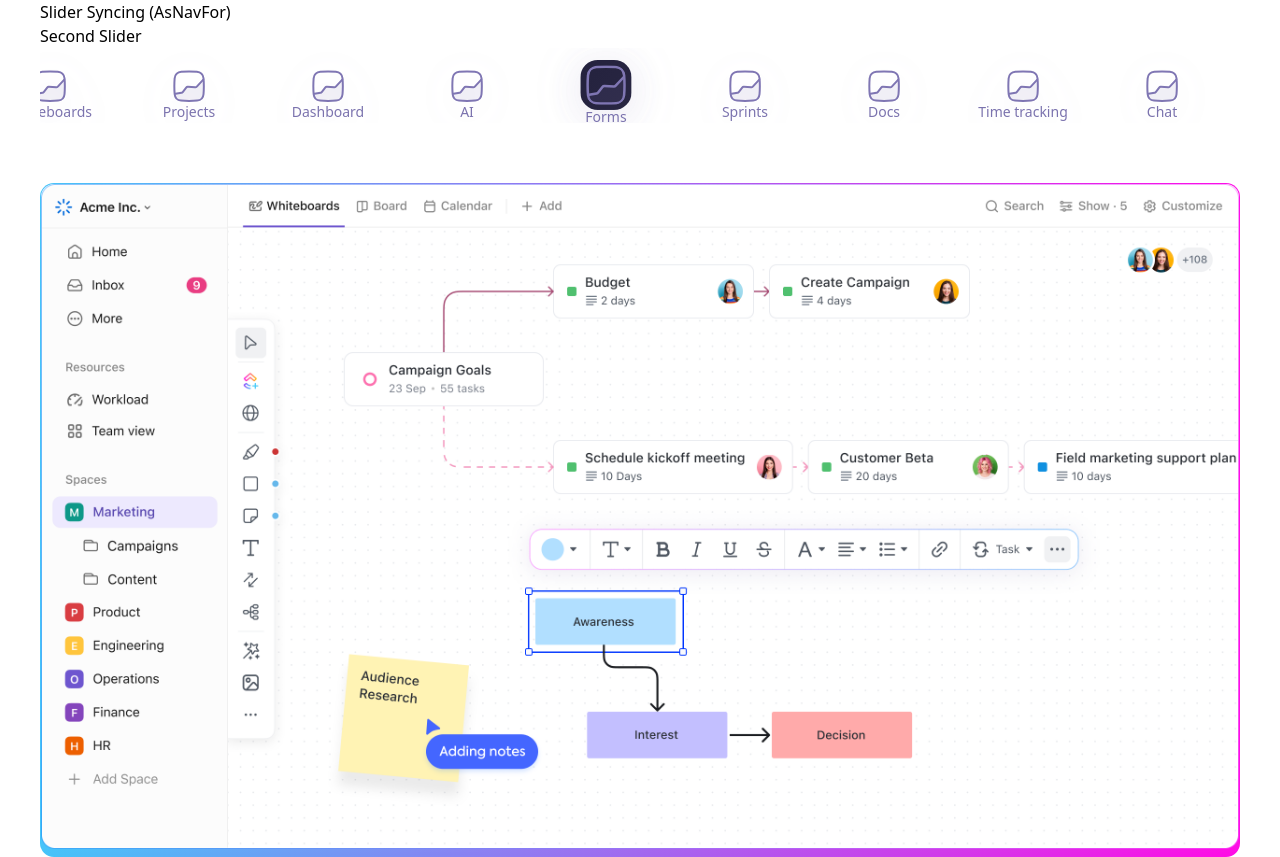
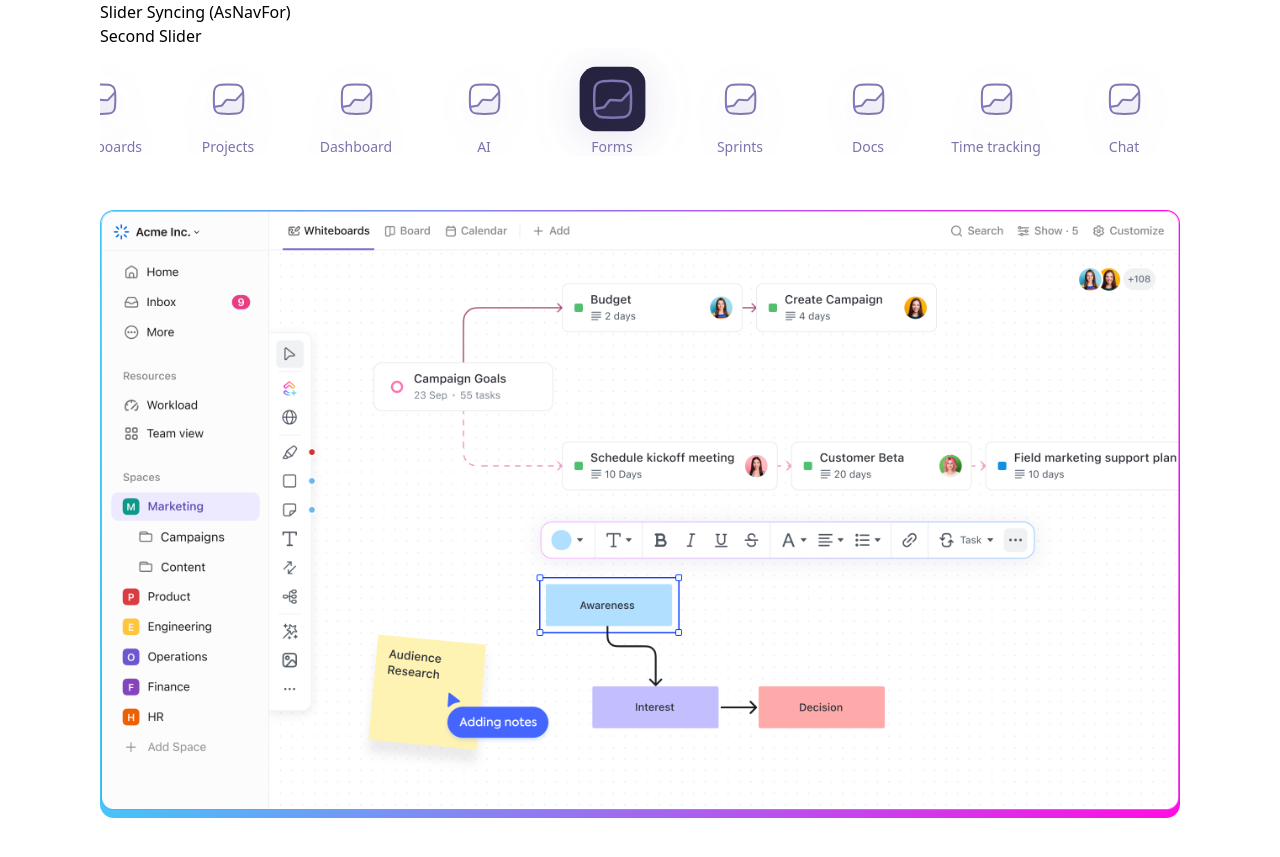
Before and after one commit to bhadri01/tas10, a React (Vite) app: page / in a window 1280 px wide. After the commit the page ends 818 px from the top, so only its background shows below. Built offline with nearby package versions, Linux system fonts and the light colour scheme.

Commit message:
chore: Update Slider component padding and margin for better alignment and spacing

```diff
--- a/src/components/Slider.tsx
+++ b/src/components/Slider.tsx
@@ -25,7 +25,7 @@ export default function ImageSlider() {
         focusOnSelect={true}
         centerMode={true}
         arrows={false}
-        centerPadding="10px"
+        centerPadding="0px"
         className='nav-slider'
       >
         <div className='parent-box'>
--- a/src/styles/app.scss
+++ b/src/styles/app.scss
@@ -5,15 +5,17 @@
             background: linear-gradient(130deg, #24223e, #282642);
             transform: scale(1.25);
             filter: drop-shadow(0 5px 20px rgba(127, 118, 179, .1));
-            padding: 3%;
+            padding: 10px;
             border-radius: 14px;
+            color: #fff;
         }
+
         h4 {
-            margin-top: 1%;
+            margin-top: 12px;
         }
     }
 
-    color: #fff;
+
 
 }
 
@@ -24,10 +26,19 @@
         justify-content: center;
         align-items: center;
         flex-direction: column;
-        margin-top: 20px;
         filter: drop-shadow(0 5px 20px rgba(127, 118, 179, .1));
-        inline-size: 55px;
-        block-size: 55px;
+
+        margin-top: 25px;
+
+        img {
+            filter: drop-shadow(0 5px 20px rgba(127, 118, 179, .1));
+            padding: 10px;
+            border-radius: 14px;
+        }
+
+        h4 {
+            margin-top: 12px;
+        }
     }
 }
 
--- a/src/styles/index.css
+++ b/src/styles/index.css
@@ -5,6 +5,6 @@
 
 body{
     width: 100%;
-    max-width: 1200px;
+    max-width: 1080px;
     margin: 0 auto;
 }
```
